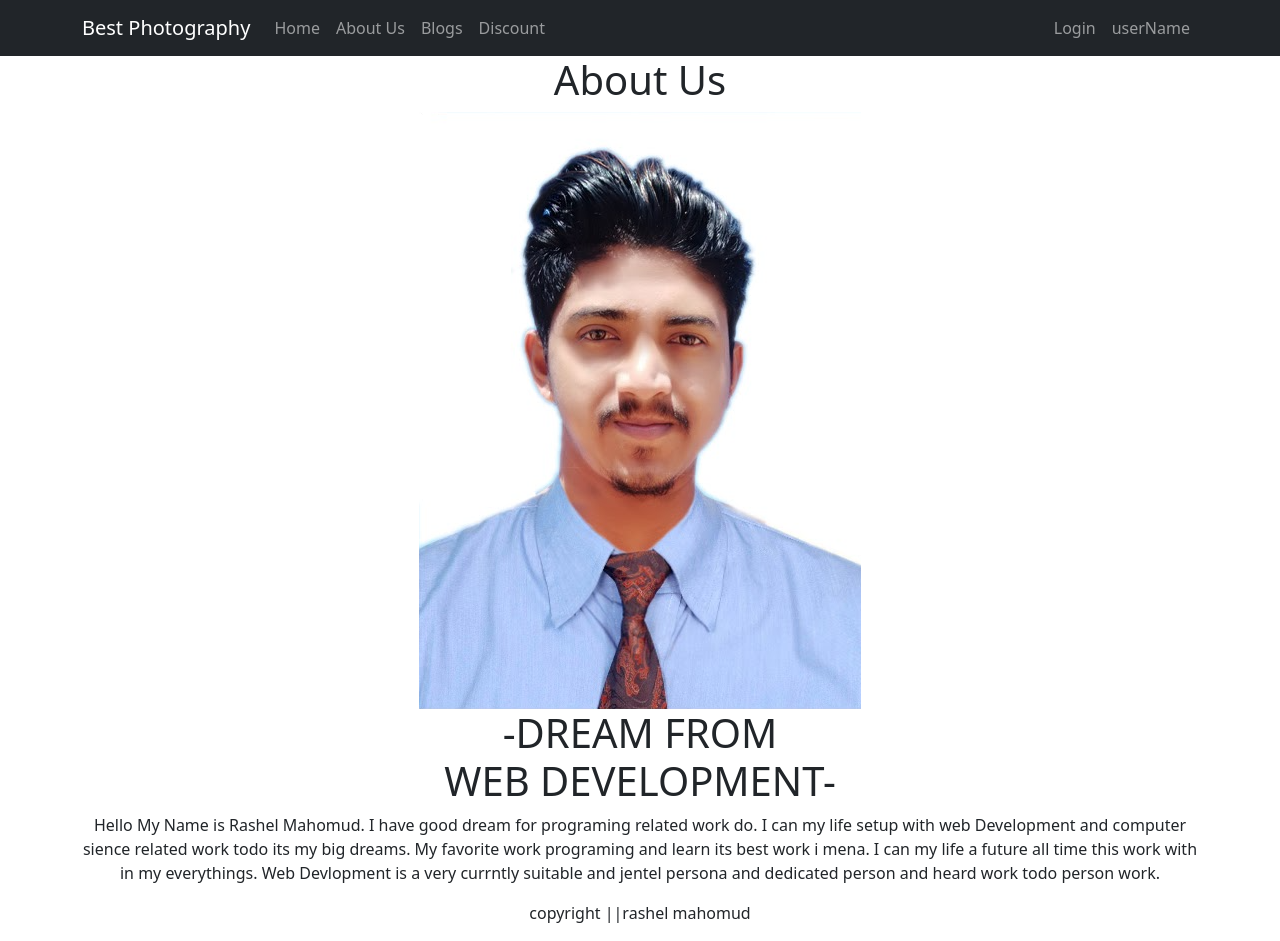
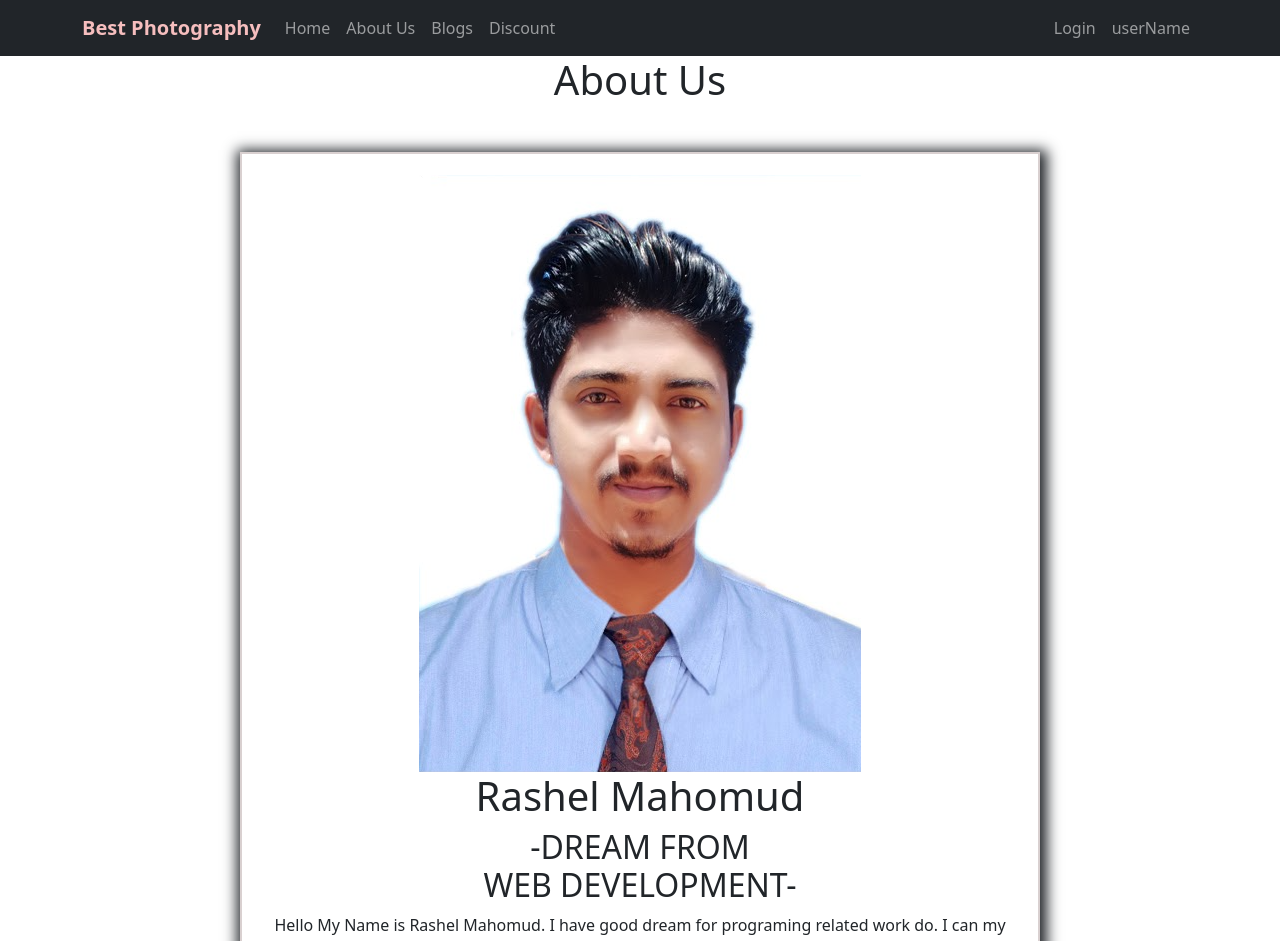
Before and after one commit to rashelmahomud/best-photography, a React (Create React App) app: page /about in a window 1280 px wide. Shown: the top 941 px of the page. Built offline with nearby package versions, Linux system fonts and the light colour scheme; no server answers.

Commit message:
added somthing editing

```diff
--- a/src/Componests/About/About.css
+++ b/src/Componests/About/About.css
@@ -0,0 +1,7 @@
+.informations {
+    border: 2px solid #d9d0d0;
+    padding: 21px;
+    width: 800px;
+    margin: 0 auto;
+    box-shadow: 2px 3px 13px 5px;
+}
--- a/src/Componests/About/About.js
+++ b/src/Componests/About/About.js
@@ -1,16 +1,20 @@
 import React from 'react';
 import img from '../../images/doctor1.jpg'
+import './About.css';
 
 const About = () => {
     return (
         <div className='container'>
             <h1>About Us</h1>
-            <div><img src={img} alt="" /></div>
+           <div className='informations my-5'>
+           <div><img src={img} alt="" /></div>
             <div>
-                <h1>-DREAM FROM <br />
-                    WEB DEVELOPMENT-</h1>
+                <h1>Rashel Mahomud</h1>
+                <h2>-DREAM FROM <br />
+                    WEB DEVELOPMENT-</h2>
                     <p>Hello My Name is Rashel Mahomud. I have good dream for programing related work do. I can my life setup with web Development and computer sience related work todo its my big dreams. My favorite work programing and learn its best work i mena. I can my life a future all time this work with in my everythings. Web Devlopment is a very currntly suitable and jentel persona and dedicated person and heard work todo person work.</p>
             </div>
+           </div>
         </div>
     );
 };
--- a/src/Componests/Blogs/Blogs.js
+++ b/src/Componests/Blogs/Blogs.js
@@ -2,10 +2,10 @@ import React from 'react';
 
 const Blogs = () => {
     return (
-        <div>
+        <div className='my-5'>
 
             <div className='container'>
-            <h1>This is a Blogs:</h1>
+                <h1 className='fw-bold'>This is a Blogs:</h1>
                 <div>
                     <p><strong>Authorization vs Authentications:</strong> Authorization vs Authentications  is a very excellent work and its vert easy todo all developer life and make any web aplications dainamic and unic:Despite the similar-sounding terms, authentication and authorization are separate steps in the login process. Understanding the difference between the two is key to successfully implementing an IAM solution.
                         I like this proses and its very suitable work from web developer and programmin life. I mean its very excellent life. Systems implement these concepts in the same way, so it’s crucial that IAM administrators understand how to utilize both. Its very suitable work and very excellent i like this.</p>
--- a/src/Componests/Footer/Footer.js
+++ b/src/Componests/Footer/Footer.js
@@ -3,7 +3,7 @@ import React from 'react';
 const Footer = () => {
     return (
         <div>
-            <p>copyright ||rashel mahomud</p>
+            <p>© All rights reserves | 2022</p>
         </div>
     );
 };
--- a/src/Componests/Header/Header.css
+++ b/src/Componests/Header/Header.css
@@ -5,3 +5,6 @@ button.signOut {
     font-weight: bold;
     border-radius: 10px;
 }
+a.fw-bold.text-gray.navbar-brand {
+    color: #f6bebe;
+}
--- a/src/Componests/Header/Header.js
+++ b/src/Componests/Header/Header.js
@@ -16,7 +16,7 @@ const Header = () => {
         <div >
             <Navbar collapseOnSelect expand="lg" bg="dark" variant="dark">
                 <Container>
-                    <Navbar.Brand as={Link} to='/home'>Best Photography</Navbar.Brand>
+                    <Navbar.Brand className='fw-bold text-gray' as={Link} to='/home'>Best Photography</Navbar.Brand>
                     <Navbar.Toggle aria-controls="responsive-navbar-nav" />
                     <Navbar.Collapse id="responsive-navbar-nav">
                         <Nav className="me-auto">
--- a/src/Componests/Login/Login.css
+++ b/src/Componests/Login/Login.css
@@ -7,5 +7,8 @@
 button.btn.btn-primary.signinBtn img {
     width: 31px;
     height: 30px;
-    border-radius: 13px;
+    border-radius: 20px;
 }
+button.btn.btn-primary.w-50 {
+    font-size: 22px;
+}
--- a/src/Componests/Login/Login.js
+++ b/src/Componests/Login/Login.js
@@ -3,7 +3,7 @@ import { Button, Form } from 'react-bootstrap';
 import { useSignInWithEmailAndPassword } from 'react-firebase-hooks/auth';
 import { Link, useLocation, useNavigate } from 'react-router-dom';
 import auth from '../../firebase.init';
-import img from '../../images/GitHub-Mark.png';
+import img from '../../images/social/github.png';
 import './Login.css';
 import SocialLogin from './SocialLogin/SocialLogin';
 
```
Lines whose indentation alone changed are shown as unchanged.
